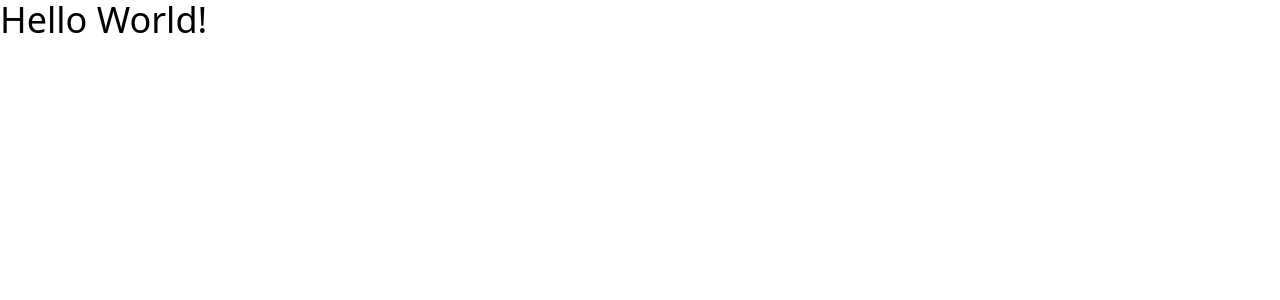
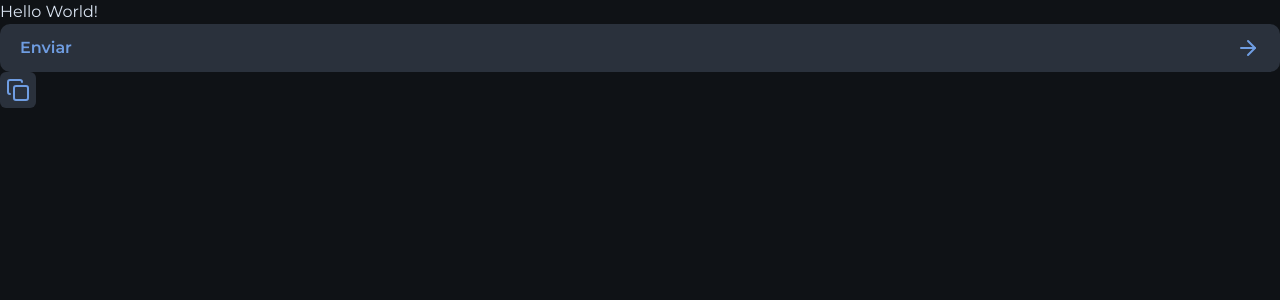
Before and after one commit to guibbers/nlw-connect-01-react, a Next.js app: page / in a window 1280 px wide. Shown: the top 300 px of the page. Built offline with nearby package versions, Linux system fonts and the light colour scheme.

Commit message:
buttons stylized

```diff
--- a/package.json
+++ b/package.json
@@ -10,6 +10,7 @@
   },
   "dependencies": {
     "@tailwindcss/postcss": "^4.0.6",
+    "lucide-react": "^0.475.0",
     "next": "15.1.7",
     "postcss": "^8.5.2",
     "react": "^19.0.0",
--- a/src/app/globals.css
+++ b/src/app/globals.css
@@ -1 +1,24 @@
 @import "tailwindcss";
+
+@theme {
+  --color-*: initial;
+
+  --color-blue: #6F9DE2;
+  --color-purple: #9871F3;
+  --color-danger: #F05D6C;
+
+  --color-gray-100: #DAE4F2;
+  --color-gray-200: #C8D0DA;
+  --color-gray-300: #95A1B1;
+  --color-gray-400: #6F7D90;
+  --color-gray-500: #2A313C;
+  --color-gray-600: #21252C;
+  --color-gray-700: #191D24;
+  --color-gray-800: #13161B;
+  --color-gray-900: #0F1216;
+
+  --font-heading: var(--font-oxanium);
+  --font-sans: var(--font-montserrat);
+
+  --radius-xl: 0.625rem;
+}
--- a/src/app/layout.tsx
+++ b/src/app/layout.tsx
@@ -1,10 +1,22 @@
 import type { Metadata } from "next";
 import './globals.css'
+import { Montserrat, Oxanium } from 'next/font/google'
 
 export const metadata: Metadata = {
-  title: "Create Next App",
-  description: "Generated by create next app",
+  title: "devstage",
 };
+
+const oxanium = Oxanium({
+  weight: ['500', '600'],
+  subsets: ['latin'],
+  variable: '--font-oxanium'
+});
+
+const montserrat = Montserrat({
+  weight: ['400', '600'],
+  subsets: ['latin'],
+  variable: '--font-montserrat'
+});
 
 export default function RootLayout({
   children,
@@ -12,8 +24,8 @@ export default function RootLayout({
   children: React.ReactNode;
 }>) {
   return (
-    <html lang="en">
-      <body className="text-4xl">{children}</body>
+    <html lang="en" className={`${oxanium.variable} ${montserrat.variable}`}>
+      <body className="bg-gray-900 text-gray-100 antialiased">{children}</body>
     </html>
   );
 }
--- a/src/app/page.tsx
+++ b/src/app/page.tsx
@@ -1,7 +1,21 @@
+import { Button } from "@/components/button";
+import { ArrowRight, Copy } from 'lucide-react'
+import { IconButton } from "@/components/icon-button";
+
 export default function Home() {
   return (
     <main>
-      <div>Hello World!</div>
+
+      <div className="">Hello World!</div>
+      <Button text="Guilherme">
+        Enviar
+        <ArrowRight/>
+      </Button>
+
+      <IconButton>
+        <Copy/>
+      </IconButton>
+
     </main>
   );
 }
--- /dev/null
+++ b/src/components/button.tsx
@@ -0,0 +1,14 @@
+import { ReactNode } from "react"
+
+interface ButtonProps {
+  text?: string
+  children: ReactNode
+}
+
+export function Button(props: ButtonProps) {
+  return (
+    <button className="flex justify-between items-center px-5 h-12 bg-gray-500 text-blue font-semibold rounded-xl w-full cursor-pointer hover:bg-blue hover:text-gray-900 transition-colors duration 300" >
+      {props.children || "Enviar"}
+    </button>
+  )
+}
--- /dev/null
+++ b/src/components/icon-button.tsx
@@ -0,0 +1,14 @@
+import { ReactNode } from "react"
+
+interface IconButtonProps {
+  text?: string
+  children: ReactNode
+}
+
+export function IconButton(props: IconButtonProps) {
+  return (
+    <button className="p-1.5  bg-gray-500 text-blue rounded-md cursor-pointer hover:bg-blue hover:text-gray-900 transition-colors duration 300" >
+      {props.children || "Enviar"}
+    </button>
+  )
+}
```
Also changed, not shown: 1 other file (tests, documents, lock files or other folders).
